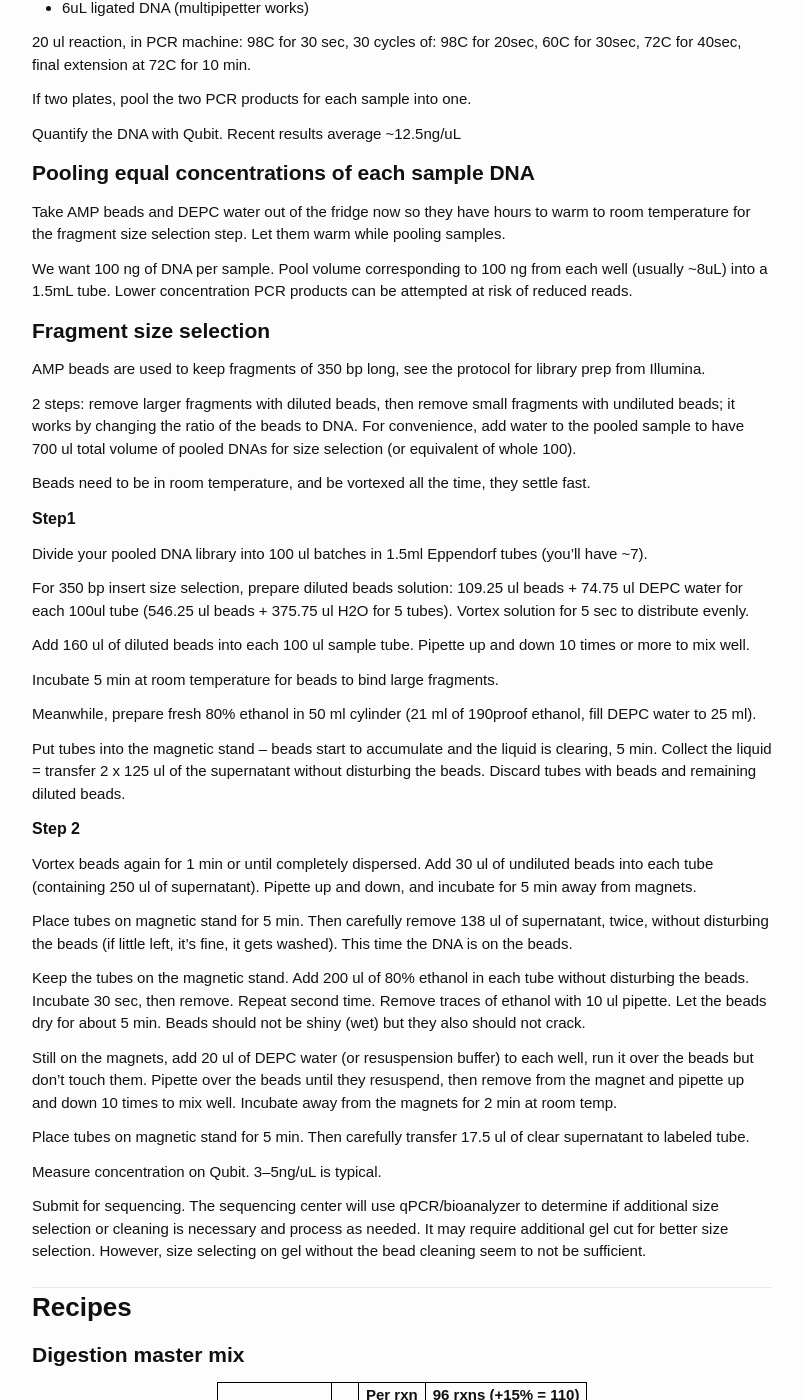
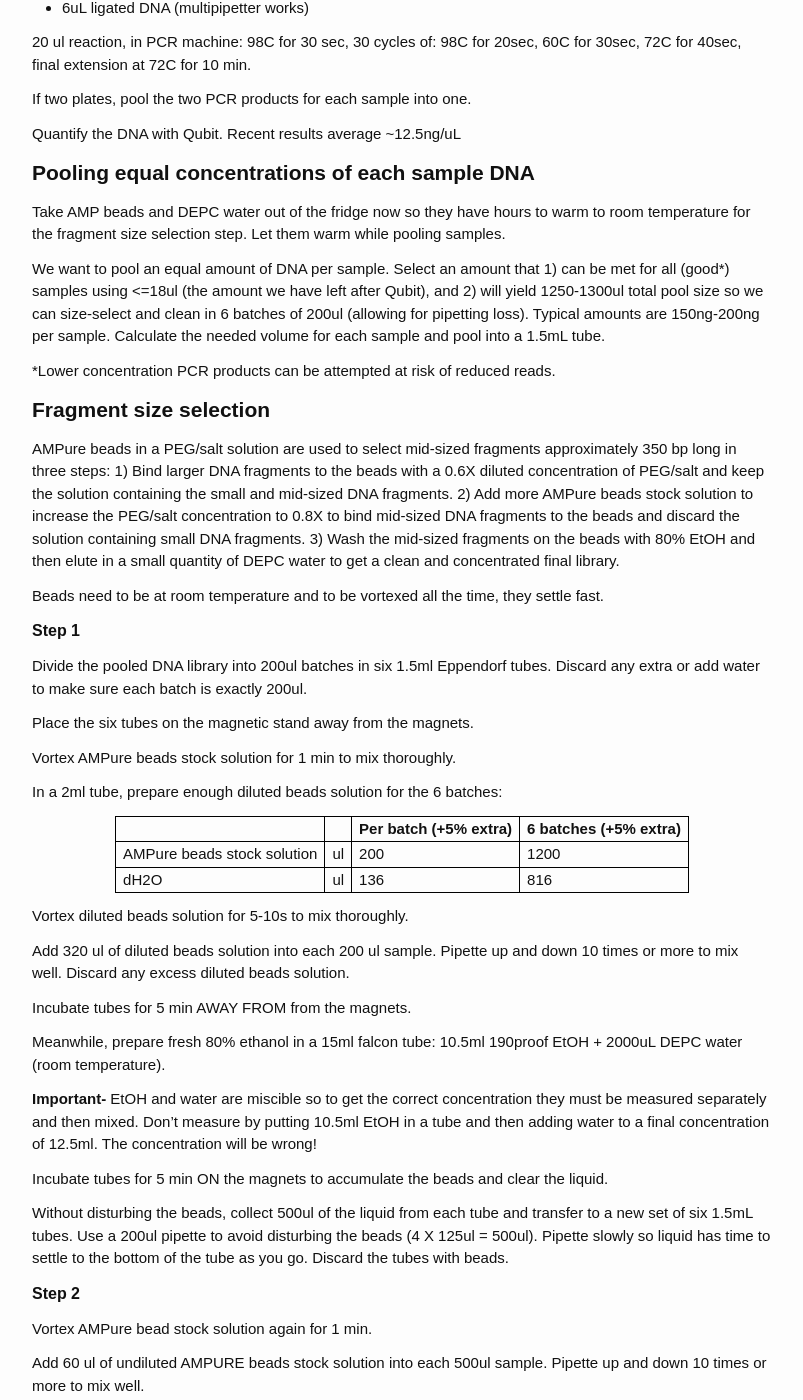
Before and after one commit to aduffy70/Protocols, a Jekyll site: the page built from RAD-seq_protocol.md, in a window 1280 px wide and 1400 px high, scrolled down 1647 px. Shown: the whole window, without its empty margins (238-1041 px from the left). Built offline with Jekyll 4.4.1, drawn with Linux system fonts in a browser that asks for light colours; some of the changed text lies outside the part shown.

Commit message:
Update Pooling and Bead Cleaning instructions. I rewrote these sections based on recent changes. We use more DNA per sample now. There is not enough left over for a second try so we might as well use all we can and get higher concentrations in the final library. We bead clean in six batches of 200uL. The larger volume works better with the size of magnet block we have and allows us to elute more DNA into a smaller final volume (DNA from 200uL eluted in 30uL instead of DNA from 100uL eluted in 20uL). I tried to better explain how the process works. It isn't about the bead concentration--it is about the PEG/salt concentration in the bead solution.

```diff
--- a/RAD-seq_protocol.md
+++ b/RAD-seq_protocol.md
@@ -74,45 +74,87 @@
 
 Take AMP beads and DEPC water out of the fridge now so they have hours to warm to room temperature for the fragment size selection step. Let them warm while pooling samples.
 
-We want 100 ng of DNA per sample. Pool volume corresponding to 100 ng from each well (usually ~8uL) into a 1.5mL tube. Lower concentration PCR products can be attempted at risk of reduced reads.
+We want to pool an equal amount of DNA per sample. Select an amount that 1) can be met for all (good*) samples using <=18ul (the amount we have left after Qubit), and 2) will yield 1250-1300ul total pool size so we can size-select and clean in 6 batches of 200ul (allowing for pipetting loss). Typical amounts are 150ng-200ng per sample. Calculate the needed volume for each sample and pool into a 1.5mL tube.
+
+*Lower concentration PCR products can be attempted at risk of reduced reads.
 
 ## Fragment size selection
 
-AMP beads are used to keep fragments of 350 bp long, see the protocol for library prep from Illumina.
+AMPure beads in a PEG/salt solution are used to select mid-sized fragments approximately 350 bp long in three steps:
+1) Bind larger DNA fragments to the beads with a 0.6X diluted concentration of PEG/salt and keep the solution containing the small and mid-sized DNA fragments.
+2) Add more AMPure beads stock solution to increase the PEG/salt concentration to 0.8X to bind mid-sized DNA fragments to the beads and discard the solution containing small DNA fragments.
+3) Wash the mid-sized fragments on the beads with 80% EtOH and then elute in a small quantity of DEPC water to get a clean and concentrated final library.
 
-2 steps: remove larger fragments with diluted beads, then remove small fragments with undiluted beads; it works by changing the ratio of the beads to DNA. For convenience, add water to the pooled sample to have 700 ul total volume of pooled DNAs for size selection (or equivalent of whole 100).
+Beads need to be at room temperature and to be vortexed all the time, they settle fast.
 
-Beads need to be in room temperature, and be vortexed all the time, they settle fast.
+### Step 1
 
-### Step1
+Divide the pooled DNA library into 200ul batches in six 1.5ml Eppendorf tubes. Discard any extra or add water to make sure each batch is exactly 200ul.
 
-Divide your pooled DNA library into 100 ul batches in 1.5ml Eppendorf tubes (you’ll have ~7).
+Place the six tubes on the magnetic stand away from the magnets.
 
-For 350 bp insert size selection, prepare diluted beads solution: 109.25 ul beads + 74.75 ul DEPC water for each 100ul tube (546.25 ul beads + 375.75 ul H2O for 5 tubes). Vortex solution for 5 sec to distribute evenly.
+Vortex AMPure beads stock solution for 1 min to mix thoroughly.
 
-Add 160 ul of diluted beads into each 100 ul sample tube. Pipette up and down 10 times or more to mix well.
+In a 2ml tube, prepare enough diluted beads solution for the 6 batches:
 
-Incubate 5 min at room temperature for beads to bind large fragments.
+|     |    | Per batch (+5% extra) | 6 batches (+5% extra) |
+| --- | -- | ------- | -------------------- |
+| AMPure beads stock solution | ul | 200 | 1200 |
+| dH2O | ul | 136 | 816 |
 
-Meanwhile, prepare fresh 80% ethanol in 50 ml cylinder (21 ml of 190proof ethanol, fill DEPC water to 25 ml).
+Vortex diluted beads solution for 5-10s to mix thoroughly.
 
-Put tubes into the magnetic stand – beads start to accumulate and the liquid is clearing, 5 min. Collect the liquid = transfer 2 x 125 ul of the supernatant without disturbing the beads. Discard tubes with beads and remaining diluted beads.
+Add 320 ul of diluted beads solution into each 200 ul sample. Pipette up and down 10 times or more to mix well. Discard any excess diluted beads solution.
+
+Incubate tubes for 5 min AWAY FROM from the magnets.
+
+Meanwhile, prepare fresh 80% ethanol in a 15ml falcon tube: 10.5ml 190proof EtOH + 2000uL DEPC water (room temperature).
+
+__Important-__ EtOH and water are miscible so to get the correct concentration they must be measured separately and then mixed. Don't measure by putting 10.5ml EtOH in a tube and then adding water to a final concentration of 12.5ml. The concentration will be wrong!
+
+Incubate tubes for 5 min ON the magnets to accumulate the beads and clear the liquid.
+
+Without disturbing the beads, collect 500ul of the liquid from each tube and transfer to a new set of six 1.5mL tubes. Use a 200ul pipette to avoid disturbing the beads (4 X 125ul = 500ul). Pipette slowly so liquid has time to settle to the bottom of the tube as you go. Discard the tubes with beads.
 
 ### Step 2
 
-Vortex beads again for 1 min or until completely dispersed. Add 30 ul of undiluted beads into each tube (containing 250 ul of supernatant). Pipette up and down, and incubate for 5 min away from magnets.
+Vortex AMPure bead stock solution again for 1 min.
 
-Place tubes on magnetic stand for 5 min. Then carefully remove 138 ul of supernatant, twice, without disturbing the beads (if little left, it’s fine, it gets washed). This time the DNA is on the beads.
+Add 60 ul of undiluted AMPURE beads stock solution into each 500ul sample. Pipette up and down 10 times or more to mix well.
 
-Keep the tubes on the magnetic stand. Add 200 ul of 80% ethanol in each tube without disturbing the beads. Incubate 30 sec, then remove. Repeat second time. Remove traces of ethanol with 10 ul pipette. Let the beads dry for about 5 min. Beads should not be shiny (wet) but they also should not crack.
+Incubate tubes for 5 min AWAY FROM the magnets.
 
-Still on the magnets, add 20 ul of DEPC water (or resuspension buffer) to each well, run it over the beads but don’t touch them. Pipette over the beads until they resuspend, then remove from the magnet and pipette up and down 10 times to mix well. Incubate away from the magnets for 2 min at room temp.
+Incubate tubes for 5 min ON the magnets to accumulate the beads and clear the liquid.
 
-Place tubes on magnetic stand for 5 min. Then carefully transfer 17.5 ul of clear supernatant to labeled tube.
+Without disturbing the beads, remove and discard the liquid. Use a 200ul pipette to avoid disturbing the beads (3 X 184ul). It is ok if a small amount of liquid remains--it will get cleaned.
 
-Measure concentration on Qubit. 3--5ng/uL is typical.
+Keep the tubes with the beads (and our DNA) ON the magnets.
 
-Submit for sequencing. The sequencing center will use qPCR/bioanalyzer to determine if additional size selection or cleaning is necessary and process as needed. It may require additional gel cut for better size selection. However, size selecting on gel without the bead cleaning seem to not be sufficient.
+### Step 3
+
+With the tubes still ON the magnets, add 400 ul of 80% EtOH to each tube without disturbing the beads.
+
+Incubate 30 sec ON the magnets to wash.
+
+Without disturbing the beads, remove the EtOH with a 200ul pipetter (2 X 200ul.
+
+Repeat to wash a second time with 400ul 80% EtOH.
+
+With the tubes still ON the magnets, remove traces of ethanol with a 10 ul pipette.
+
+Let the beads dry for 5 min. Beads should not be shiny (wet) but they also should not crack.
+
+With the tubes still ON the magnets, Add 30 ul of DEPC water to each tube (2 X 15ul with a 20ul pipette). Run the water over the beads but don’t touch them. Pipette over the beads until they resuspend, then remove the tube from the magnet and pipette up and down 10 times to mix well.
+
+Incubate tubes 2 min AWAY FROM the magnets.
+
+Incubate tubes 5 min ON the magnets to accumulate the beads and clear the liquid.
+
+Without disturbing the beads, transfer 28ul of the liquid from each tube to a single new 1.5mL tube (2 X 14ul with a 20ul pipetter). This is the finished library with a total volume of approximately 168ul.
+
+Measure concentration on Qubit. Use 10ul of the library to make the measurement to get a more accurate measurement at small concentrations. 3--7ng/uL is typical.
+
+Submit for sequencing. The sequencing center will use qPCR/bioanalyzer to determine if additional size selection or cleaning is necessary and process as needed.
 
 # Recipes
 
```
